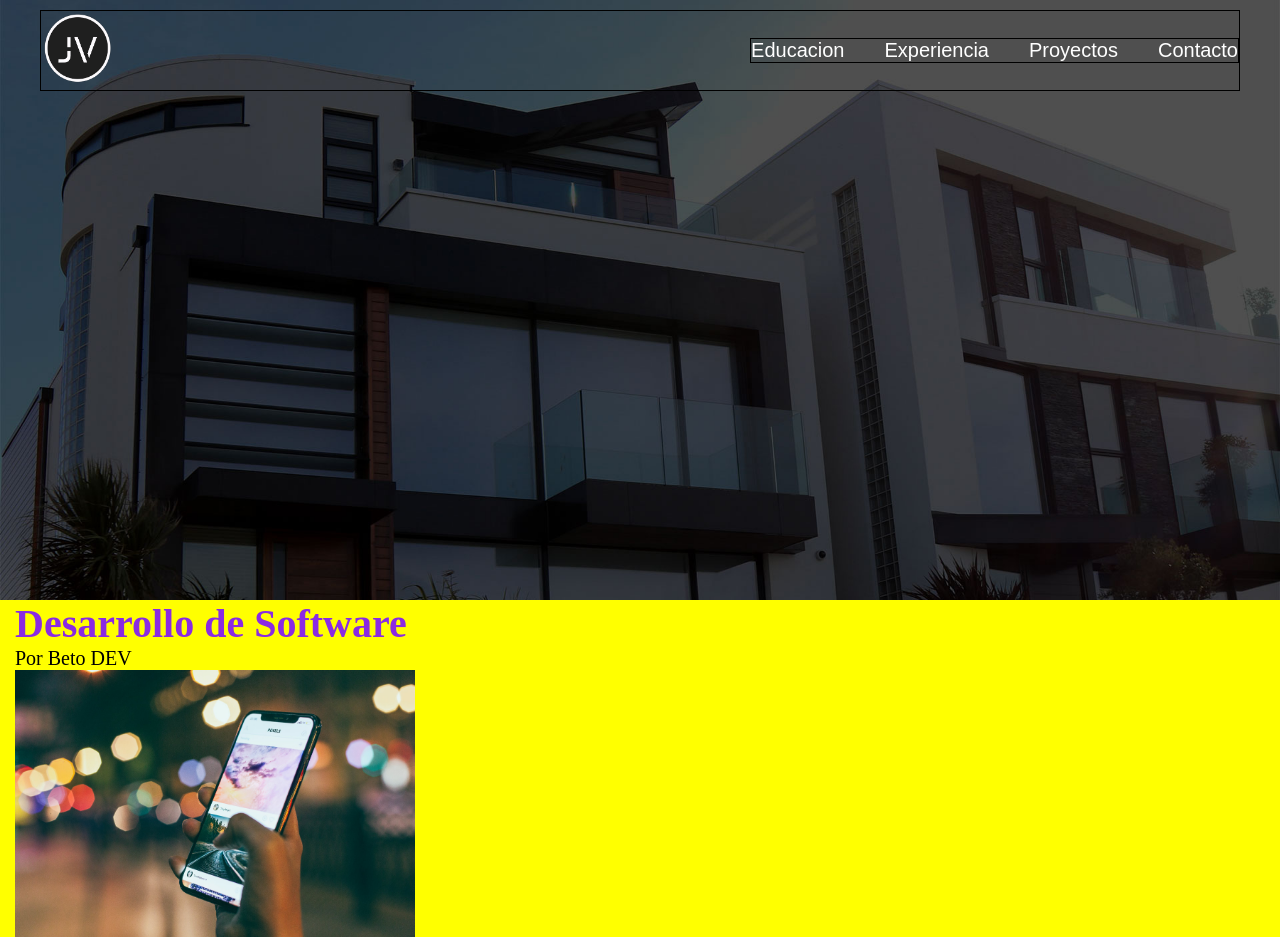
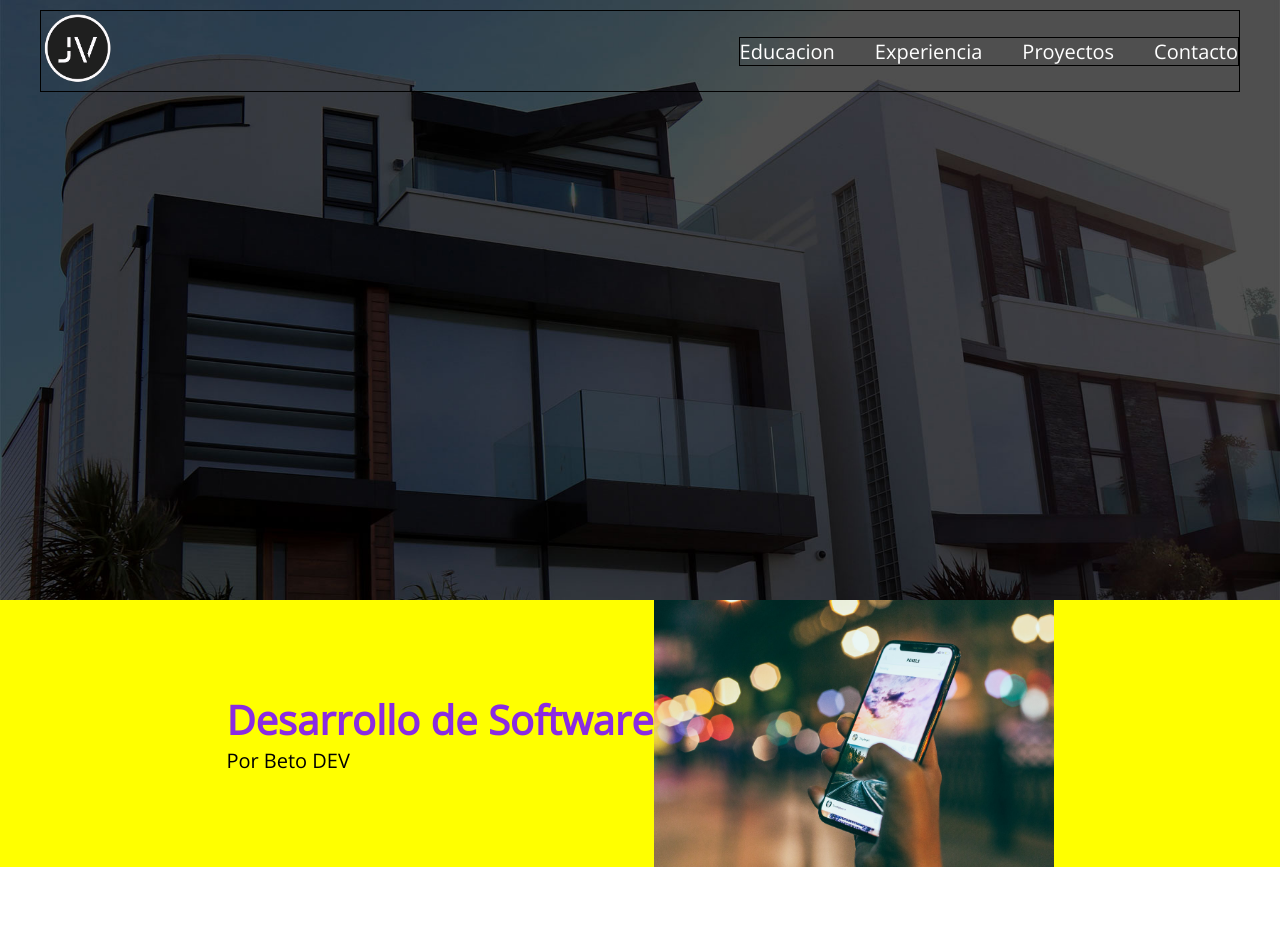
Before and after one commit to joseavc/PortafolioJAVC, a plain HTML site: page index.html in a window 1280 px wide. After the commit the page ends 867 px from the top, so only its background shows below. Drawn offline with nearby package versions, Linux system fonts and the light colour scheme.

Commit message:
Se agrego una fuente de Google fonts y se aplico en todo el body

```diff
--- a/assets/css/main.css
+++ b/assets/css/main.css
@@ -23,6 +23,7 @@ html {
 
 body {
     font-size: 1.6rem;
+    font-family: 'Open Sans', sans-serif;
 }
 
 
@@ -50,7 +51,6 @@ nav {
 
 /* Todas las etiquetas <a> que esten dentro de la etiqueta <nav> */
 nav a {
-    font-family: sans-serif;
     font-size: 20px;
     padding-right: 4rem;
     color: #fff;
@@ -86,9 +86,9 @@ nav a:last-of-type{
     padding: 0 15px 0 15px;
 
     display: flex;
-    flex-direction: column;
+    flex-direction: row;
     justify-content: center;
-    align-items: flex-start;
+    align-items: center;
 }
 
 #home-hero h1{
--- a/index.html
+++ b/index.html
@@ -6,6 +6,9 @@
     <meta name="viewport" content="width=device-width, initial-scale=1.0">
     <title>Portafolio</title>
     <link rel="stylesheet" href="assets/css/main.css">
+    <link rel="preconnect" href="https://fonts.googleapis.com">
+    <link rel="preconnect" href="https://fonts.gstatic.com" crossorigin>
+    <link href="https://fonts.googleapis.com/css2?family=Open+Sans:wght@300&display=swap" rel="stylesheet">
     <!-- <link rel="stylesheet" href="assets/css/normalize.css"> -->
 </head>
 <body>
```
